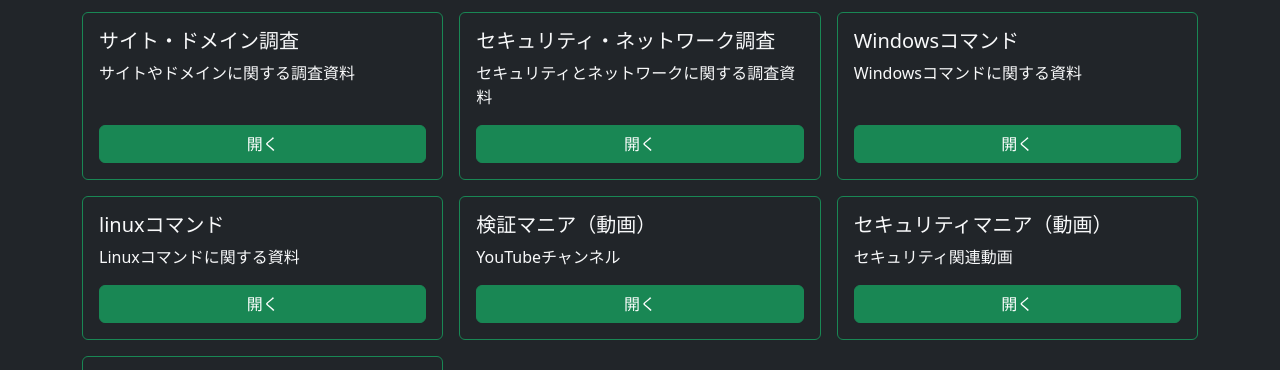
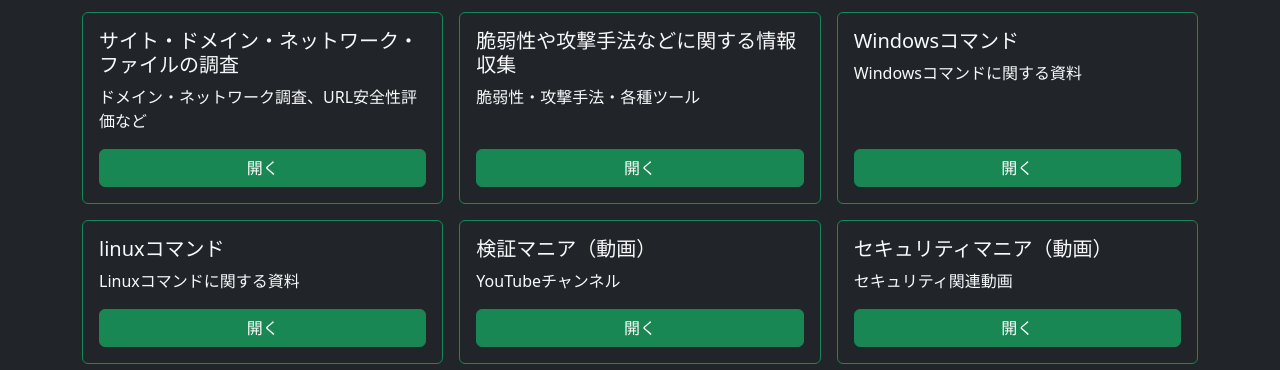
Before and after one commit to TarouKenshu/MyHomepage_Static, a plain HTML site: page index.html in a window 1280 px wide. Shown: the part 398-768 px from the top of the page. Drawn offline with Linux system fonts and the light colour scheme.

Commit message:
20261104

```diff
--- a/index.html
+++ b/index.html
@@ -27,8 +27,8 @@
                                 Menu
                             </a>
                             <ul class="dropdown-menu">
-                                <li><a class="dropdown-item" href="./investigation01.html">サイト・ドメイン調査</a></li>
-                                <li><a class="dropdown-item" href="./investigation02.html">セキュリティ・ネットワーク調査</a></li>
+                                <li><a class="dropdown-item" href="./investigation01.html">サイト・ドメイン・ネットワーク・ファイルの調査</a></li>
+                                <li><a class="dropdown-item" href="./investigation02.html">脆弱性や攻撃手法などに関する情報収集</a></li>
                                 <li><a class="dropdown-item" href="./cui/command_windows1.html">Windowsコマンド</a></li>
                                 <li><a class="dropdown-item" href="./cui/command_linux1.html">linuxコマンド</a></li>
                                 <li><hr class="dropdown-divider"></li>
@@ -79,8 +79,8 @@
                 <div class="col">
                     <div class="card h-100 bg-dark border-success text-light">
                         <div class="card-body d-flex flex-column">
-                            <h5 class="card-title">サイト・ドメイン調査</h5>
-                            <p class="card-text flex-grow-1">サイトやドメインに関する調査資料</p>
+                            <h5 class="card-title">サイト・ドメイン・ネットワーク・ファイルの調査</h5>
+                            <p class="card-text flex-grow-1">ドメイン・ネットワーク調査、URL安全性評価など</p>
                             <a href="./investigation01.html" class="btn btn-success mt-auto">開く</a>
                         </div>
                     </div>
@@ -88,8 +88,8 @@
                 <div class="col">
                     <div class="card h-100 bg-dark border-success text-light">
                         <div class="card-body d-flex flex-column">
-                            <h5 class="card-title">セキュリティ・ネットワーク調査</h5>
-                            <p class="card-text flex-grow-1">セキュリティとネットワークに関する調査資料</p>
+                            <h5 class="card-title">脆弱性や攻撃手法などに関する情報収集</h5>
+                            <p class="card-text flex-grow-1">脆弱性・攻撃手法・各種ツール</p>
                             <a href="./investigation02.html" class="btn btn-success mt-auto">開く</a>
                         </div>
                     </div>
```
Also changed, not shown: investigation01.html (+1 -1 lines), investigation02.html (+1 -1 lines).
